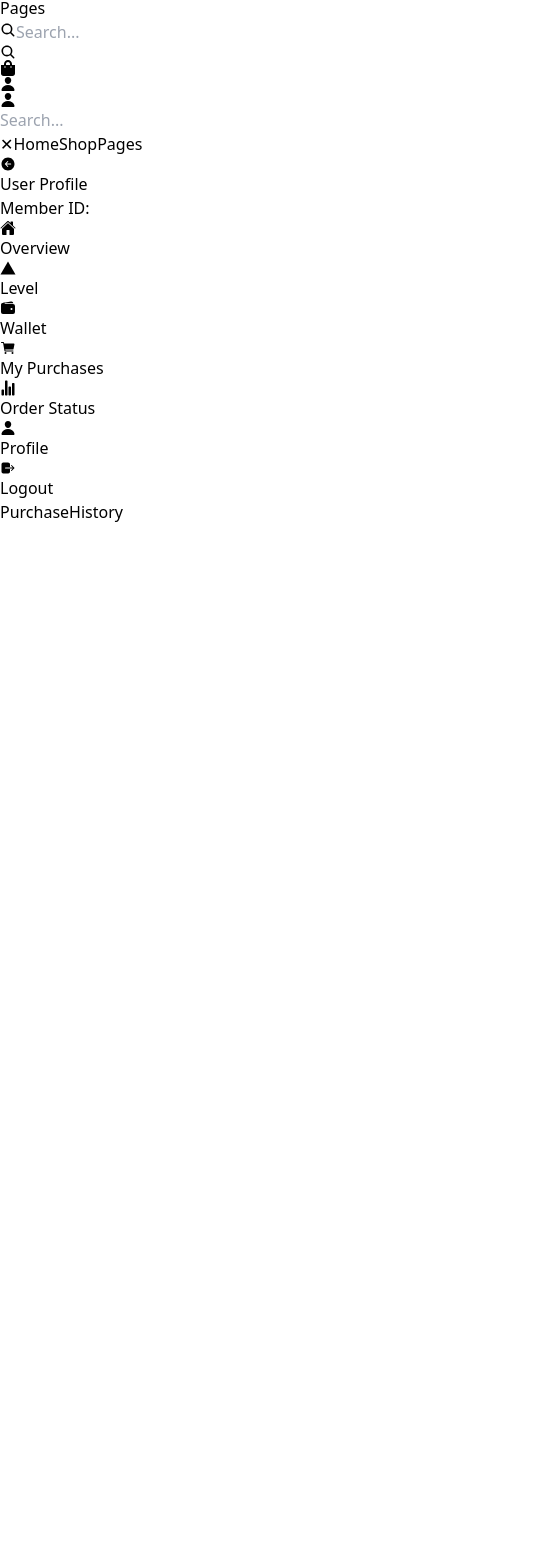
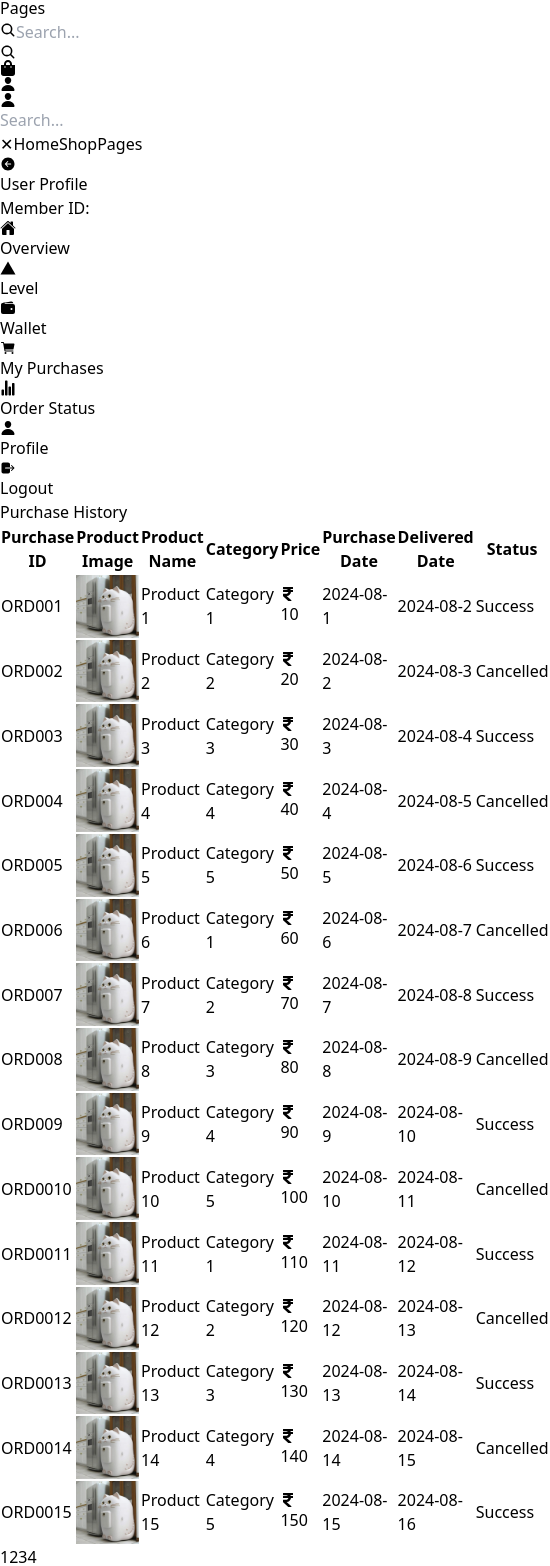
Before and after one commit to saravanasds/Agr-store-frontend, a React (Vite) app: page /purchases in a window 390 px wide. Shown: the part 236-1802 px from the top of the page, 550 px wide, since content can reach past the window. Before the commit the page ends 844 px from the top, so only its background shows below. Built offline with nearby package versions, Linux system fonts and the light colour scheme.

Commit message:
purchase updated

```diff
--- a/src/Pages/SidebarPages/PurchaseHistory.jsx
+++ b/src/Pages/SidebarPages/PurchaseHistory.jsx
@@ -1,11 +1,132 @@
-import React from 'react'
+import React, { useState } from 'react';
+import { FaSortUp, FaSortDown, FaRupeeSign  } from 'react-icons/fa'; // Import sorting icons
+import Products2 from '../../Accets/Prods-2.jpg';
 
 function PurchaseHistory() {
+  const [currentPage, setCurrentPage] = useState(1);
+  const [sortConfig, setSortConfig] = useState({ key: null, direction: 'ascending' });
+  const ordersPerPage = 15;
+
+  // Example data for orders (replace this with real data)
+  const orders = Array.from({ length: 50 }, (_, i) => ({
+    id: `ORD00${i + 1}`,
+    productImage: Products2,
+    productName: `Product ${i + 1}`,
+    category: `Category ${i % 5 + 1}`,
+    price: (i + 1) * 10,
+    purchaseDate: `2024-08-${(i % 30) + 1}`,
+    deliveredDate: `2024-08-${(i % 30) + 2}`,
+    status: i % 2 === 0 ? 'Success' : 'Cancelled',
+  }));
+
+  // Sorting logic
+  const sortedOrders = React.useMemo(() => {
+    let sortableOrders = [...orders];
+    if (sortConfig.key !== null) {
+      sortableOrders.sort((a, b) => {
+        if (a[sortConfig.key] < b[sortConfig.key]) {
+          return sortConfig.direction === 'ascending' ? -1 : 1;
+        }
+        if (a[sortConfig.key] > b[sortConfig.key]) {
+          return sortConfig.direction === 'ascending' ? 1 : -1;
+        }
+        return 0;
+      });
+    }
+    return sortableOrders;
+  }, [orders, sortConfig]);
+
+  // Calculate the orders to be displayed on the current page
+  const indexOfLastOrder = currentPage * ordersPerPage;
+  const indexOfFirstOrder = indexOfLastOrder - ordersPerPage;
+  const currentOrders = sortedOrders.slice(indexOfFirstOrder, indexOfLastOrder);
+
+  // Handle sorting
+  const requestSort = (key) => {
+    let direction = 'ascending';
+    if (sortConfig.key === key && sortConfig.direction === 'ascending') {
+      direction = 'descending';
+    }
+    setSortConfig({ key, direction });
+  };
+
+  // Render sorting icons
+  const renderSortIcon = (key) => {
+    if (sortConfig.key !== key) return null;
+    return sortConfig.direction === 'ascending' ? <FaSortUp /> : <FaSortDown />;
+  };
+
+  // Handle page changes
+  const handlePageChange = (pageNumber) => {
+    setCurrentPage(pageNumber);
+  };
+
   return (
-    <>
-      <div className="flex items-center justify-center min-h-screen">PurchaseHistory</div>
-    </>
-  )
+    <div className="flex flex-col items-center justify-center min-h-screen p-4">
+      <h2 className="text-3xl font-bold mb-6">Purchase History</h2>
+      <div className="overflow-x-auto w-full container lg:w-[80%] m-auto border rounded-lg shadow-lg">
+        <table className="table-auto w-full border-collapse text-sm md:text-base">
+          <thead>
+            <tr className="bg-gray-300">
+              <th className="border px-4 py-2 cursor-pointer" onClick={() => requestSort('id')}>
+                Purchase ID {renderSortIcon('id')}
+              </th>
+              <th className="border px-4 py-2">Product Image</th>
+              <th className="border px-4 py-2 cursor-pointer" onClick={() => requestSort('productName')}>
+                Product Name {renderSortIcon('productName')}
+              </th>
+              <th className="border px-4 py-2 cursor-pointer" onClick={() => requestSort('category')}>
+                Category {renderSortIcon('category')}
+              </th>
+              <th className="border px-4 py-2 cursor-pointer" onClick={() => requestSort('price')}>
+                Price {renderSortIcon('price')}
+              </th>
+              <th className="border px-4 py-2 cursor-pointer" onClick={() => requestSort('purchaseDate')}>
+                Purchase Date {renderSortIcon('purchaseDate')}
+              </th>
+              <th className="border px-4 py-2 cursor-pointer" onClick={() => requestSort('deliveredDate')}>
+                Delivered Date {renderSortIcon('deliveredDate')}
+              </th>
+              <th className="border px-4 py-2 cursor-pointer" onClick={() => requestSort('status')}>
+                Status {renderSortIcon('status')}
+              </th>
+            </tr>
+          </thead>
+          <tbody>
+            {currentOrders.map((order) => (
+              <tr key={order.id} className="text-center bg-white hover:bg-gray-100">
+                <td className="border px-4 py-2">{order.id}</td>
+                <td className="border px-4 py-2">
+                  <img src={order.productImage} alt={order.productName} className="w-12 h-12 mx-auto md:w-16 md:h-16" />
+                </td>
+                <td className="border px-4 py-2">{order.productName}</td>
+                <td className="border px-4 py-2">{order.category}</td>
+                <td className="border px-4 py-2"><div className="flex items-center"><FaRupeeSign className="mr-1" /><span>{order.price}</span></div></td>
+                <td className="border px-4 py-2">{order.purchaseDate}</td>
+                <td className="border px-4 py-2">{order.deliveredDate}</td>
+                <td className={`border px-4 py-2 ${order.status === 'Success' ? 'text-green-500' : 'text-red-500'}`}>
+                  {order.status}
+                </td>
+              </tr>
+            ))}
+          </tbody>
+        </table>
+      </div>
+      <div className="flex justify-center mt-4">
+        {Array.from({ length: Math.ceil(orders.length / ordersPerPage) }, (_, i) => (
+          <button
+            key={i + 1}
+            className={`mx-1 px-3 py-1 border ${
+              currentPage === i + 1 ? 'bg-blue-500 text-white' : 'bg-white text-blue-500'
+            } rounded transition-colors duration-300`}
+            onClick={() => handlePageChange(i + 1)}
+          >
+            {i + 1}
+          </button>
+        ))}
+      </div>
+    </div>
+  );
 }
 
-export default PurchaseHistory
+export default PurchaseHistory;
```
